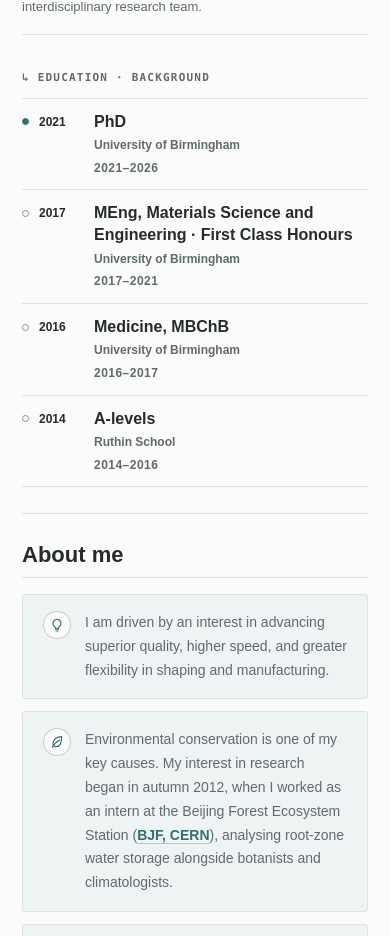
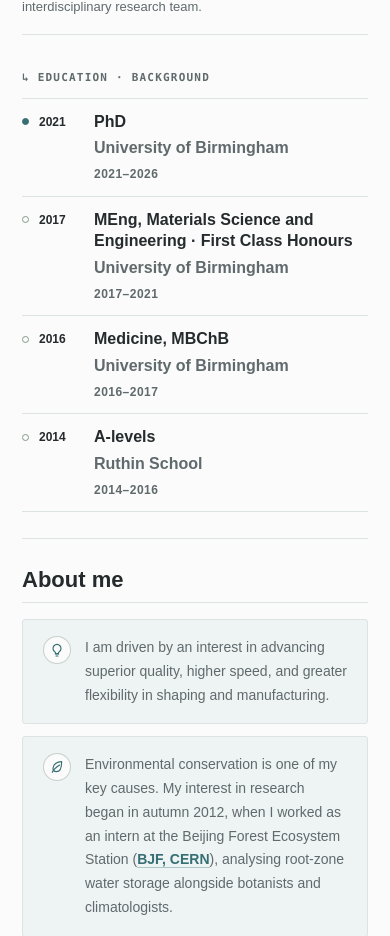
Before and after one commit to daorong-y/portfolio, a React (Vite) app: page / in a window 390 px wide. Shown: the part 5254-6190 px from the top of the page. Built offline with nearby package versions, Linux system fonts and the light colour scheme.

Commit message:
Match Education institutions to role size

```diff
--- a/src/index.css
+++ b/src/index.css
@@ -2336,7 +2336,7 @@ a:hover {
   margin: 0;
   color: var(--ink-soft);
   font-family: Arial, Helvetica, sans-serif;
-  font-size: 12px;
+  font-size: 16px;
   font-style: normal;
   font-weight: 700;
 }
@@ -2590,7 +2590,7 @@ footer {
   }
 
   .education-org {
-    font-size: 12px;
+    font-size: 16px;
   }
 
   .education-range {
```
